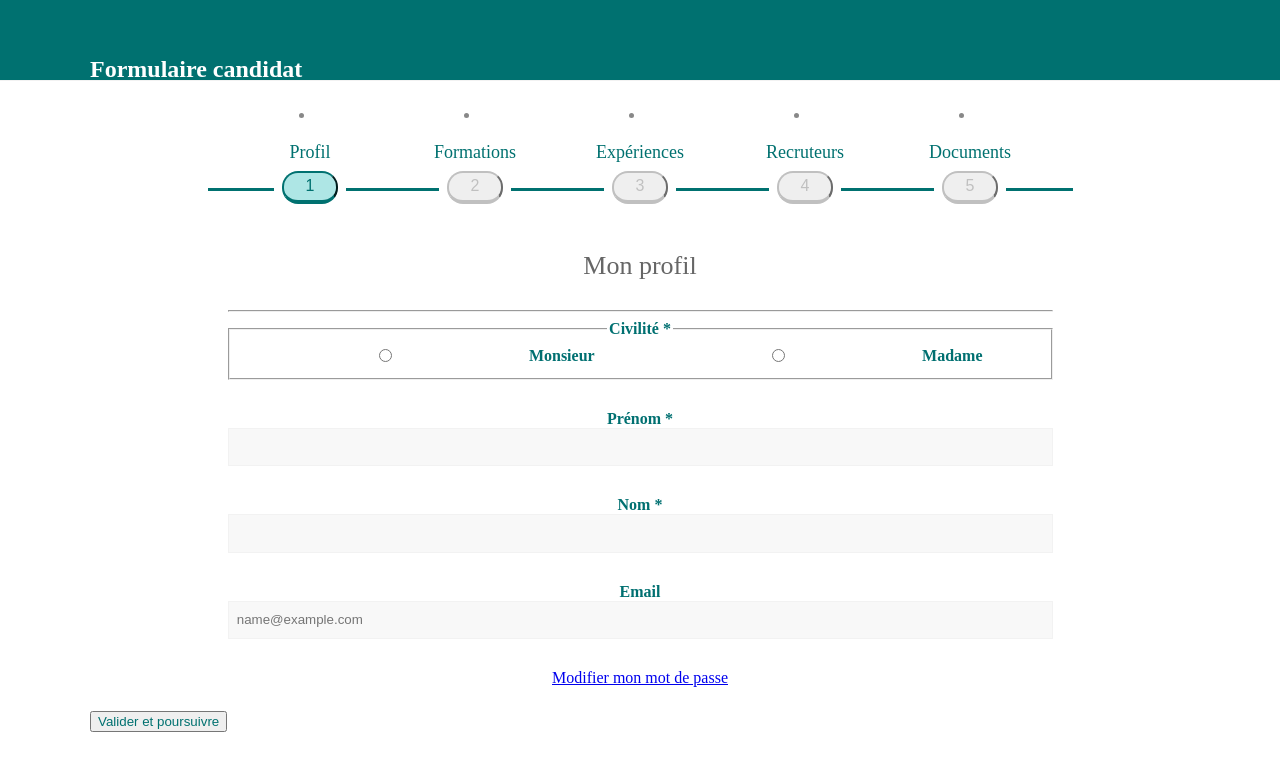
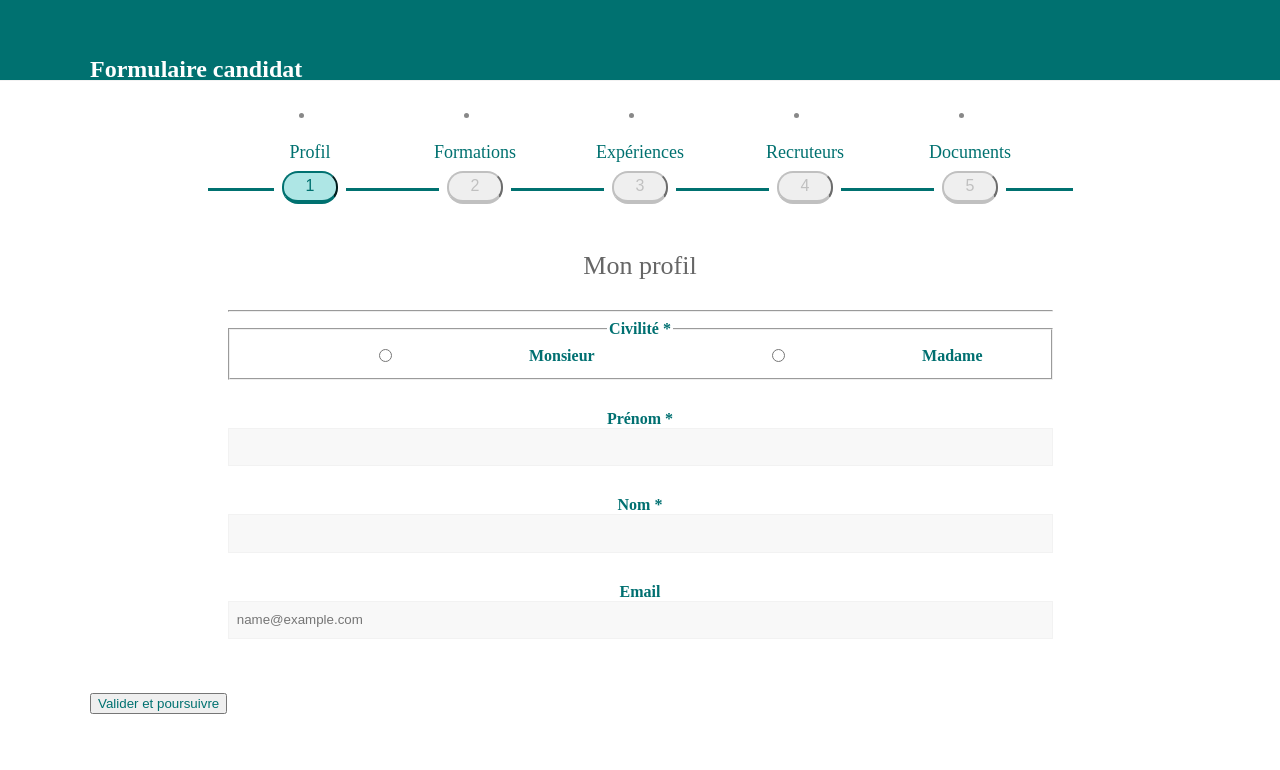
Before and after one commit to WildCodeSchool/remotefr-js-0920-p3-wejob-admin, a React (Create React App) app: page / in a window 1280 px wide. Shown: the top 770 px of the page. Built offline with nearby package versions, Linux system fonts and the light colour scheme; the HTML template or start-up script is replaced by a standard one.

Commit message:
Delete link for change password

```diff
--- a/src/components/ProfileForm.jsx
+++ b/src/components/ProfileForm.jsx
@@ -1,5 +1,4 @@
-import React, { useEffect } from 'react'; // { useContext }
-import { Link } from 'react-router-dom';
+import React, { useEffect } from 'react';
 import PropTypes from 'prop-types';
 import * as yup from 'yup';
 
@@ -107,9 +106,6 @@ function ProfileForm({ register, handleSubmit, errors, setSchema }) {
             />
           </label>
         </div>
-        <div className="form-group">
-          <Link to="/ChangePassword">Modifier mon mot de passe</Link>
-        </div>
       </div>
     </form>
   );
```
